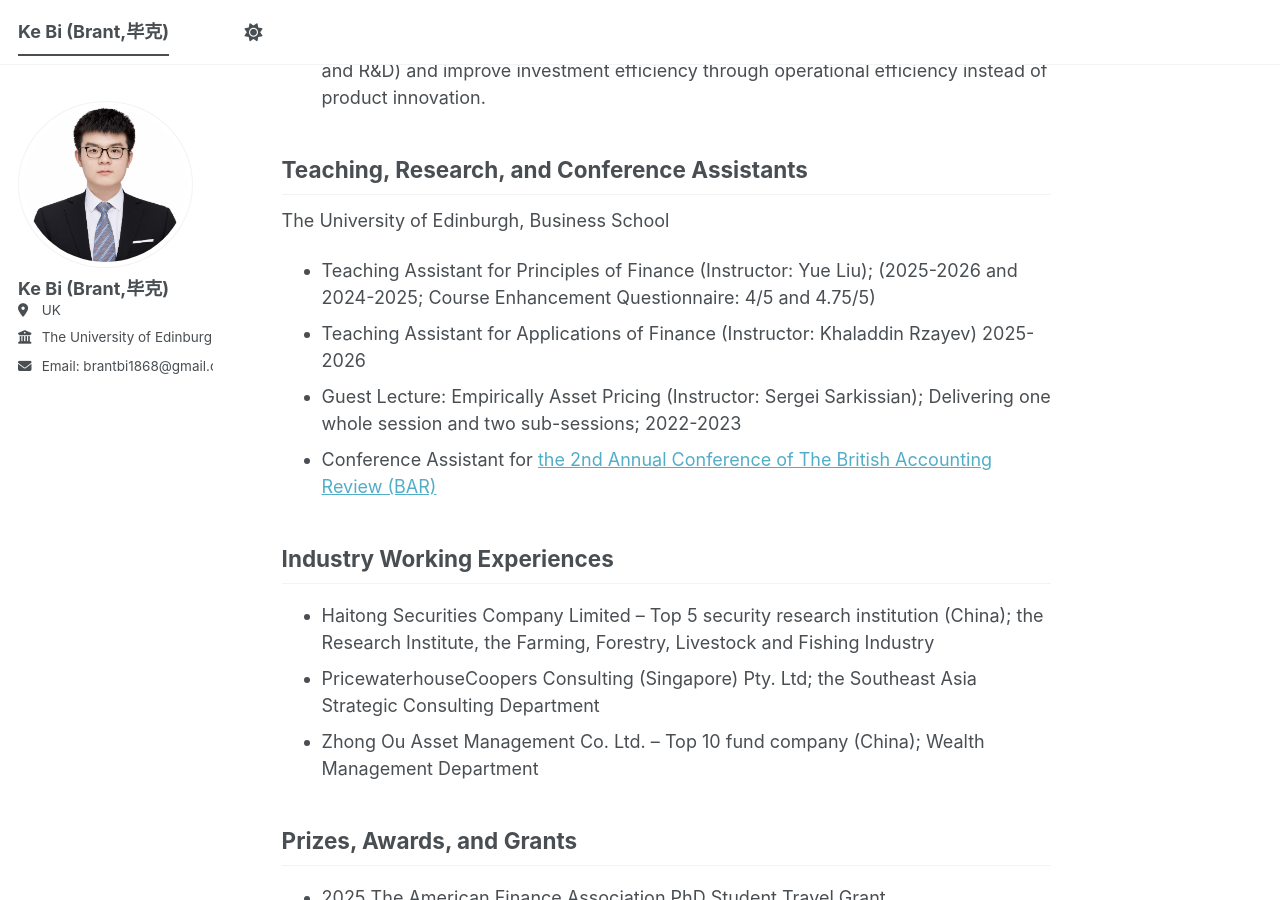
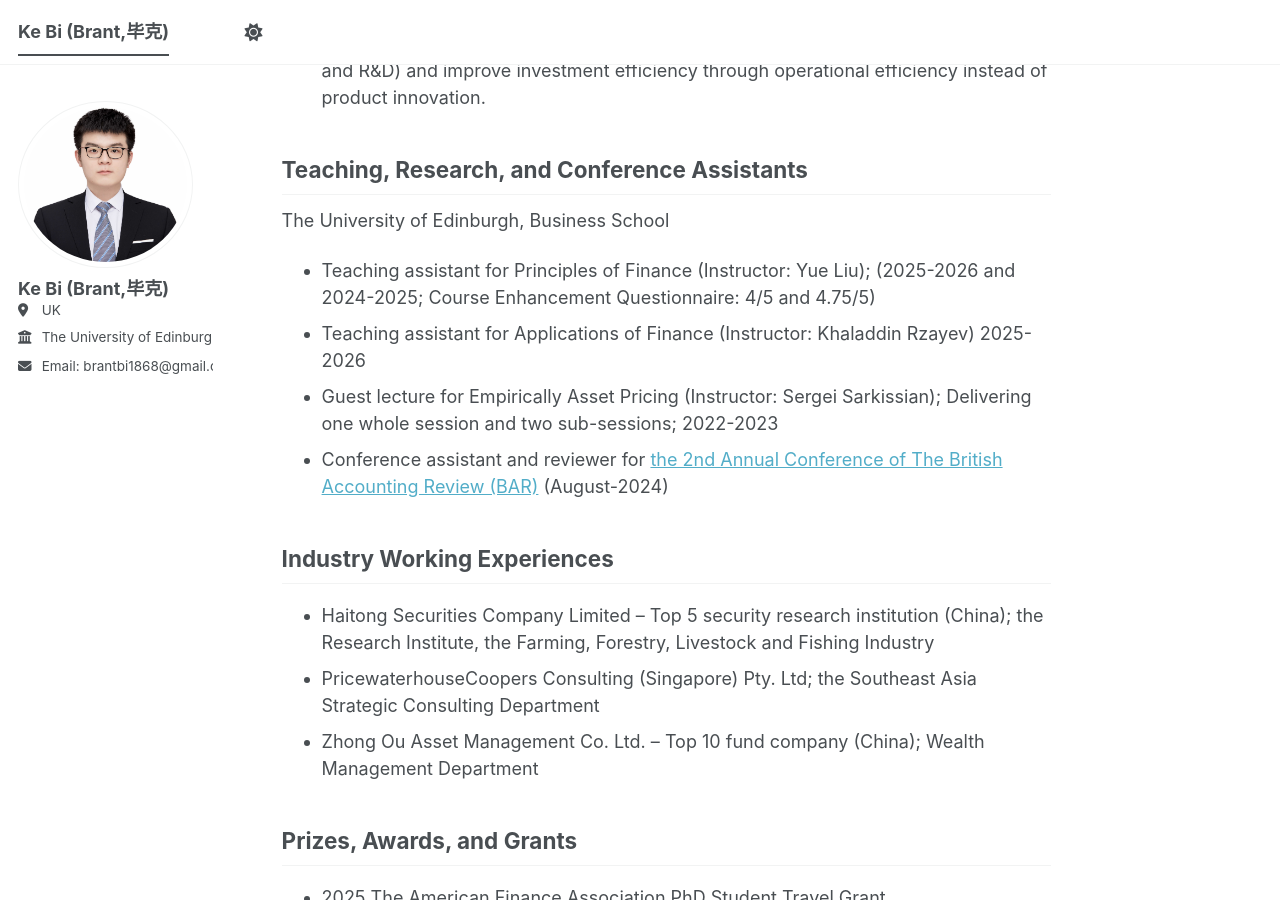
Before and after one commit to brant1868/brant1868.github.io, a Jekyll site: the page built from _pages/about.md, in a window 1280 px wide and 900 px high, scrolled down 1346 px. Built offline with Jekyll 4.4.1, drawn with Linux system fonts in a browser that asks for light colours; a script bundle is joined from its source files by our own code; library files that are not in the unit come from our copies.

Commit message:
Update about.md

```diff
--- a/_pages/about.md
+++ b/_pages/about.md
@@ -42,10 +42,10 @@ Working Papers
 Teaching, Research, and Conference Assistants
 ------
 The University of Edinburgh, Business School
-- Teaching Assistant for Principles of Finance (Instructor: Yue Liu); (2025-2026 and 2024-2025; Course Enhancement Questionnaire: 4/5 and 4.75/5)
-- Teaching Assistant for Applications of Finance (Instructor: Khaladdin Rzayev) 2025-2026
-- Guest Lecture: Empirically Asset Pricing (Instructor: Sergei Sarkissian); Delivering one whole session and two sub-sessions; 2022-2023
-- Conference Assistant for [the 2nd Annual Conference of The British Accounting Review (BAR)](https://thebarevent.weebly.com/annual-conference.html)
+- Teaching assistant for Principles of Finance (Instructor: Yue Liu); (2025-2026 and 2024-2025; Course Enhancement Questionnaire: 4/5 and 4.75/5)
+- Teaching assistant for Applications of Finance (Instructor: Khaladdin Rzayev) 2025-2026
+- Guest lecture for Empirically Asset Pricing (Instructor: Sergei Sarkissian); Delivering one whole session and two sub-sessions; 2022-2023
+- Conference assistant and reviewer for [the 2nd Annual Conference of The British Accounting Review (BAR)](https://thebarevent.weebly.com/annual-conference.html) (August-2024)
 
 Industry Working Experiences
 ------
```
